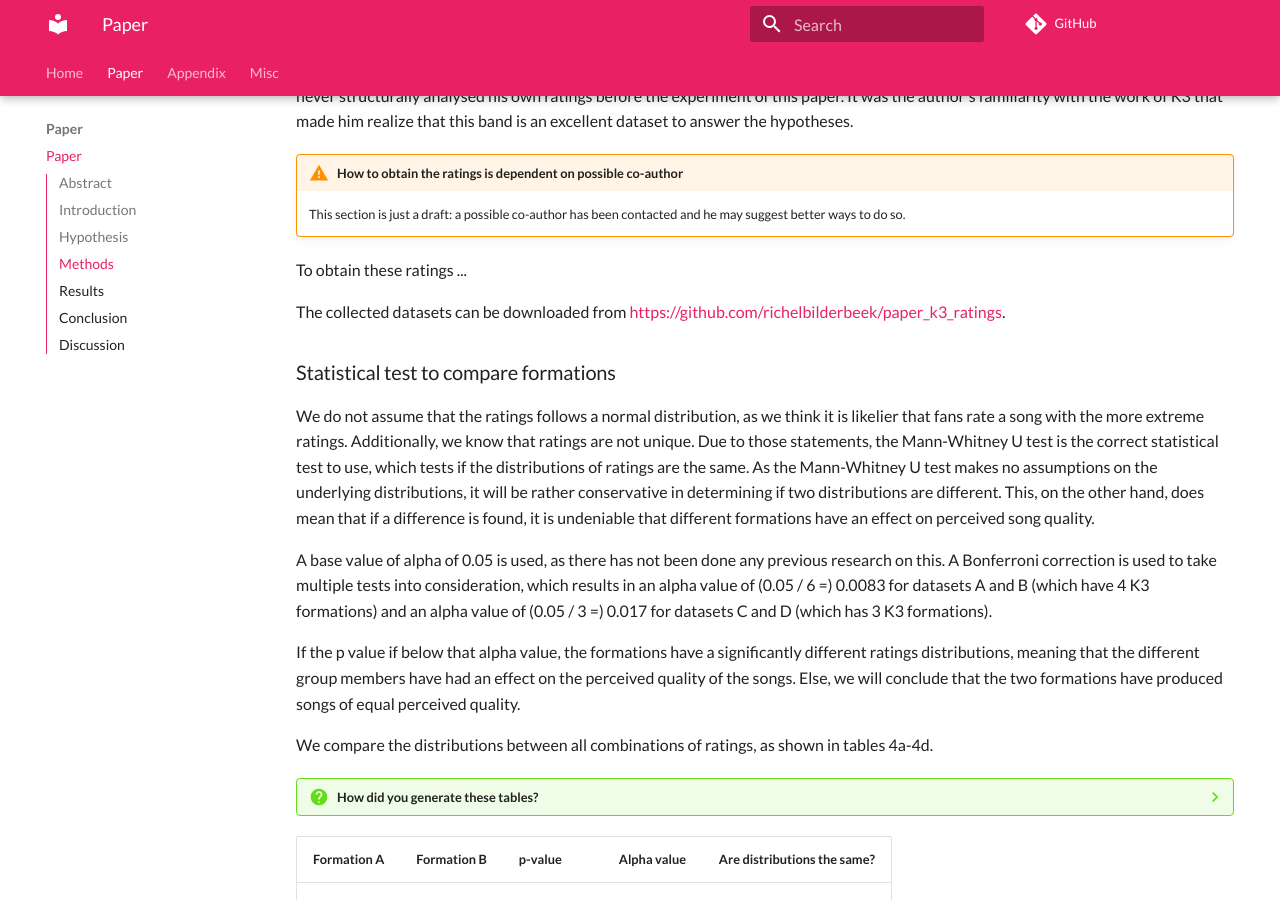
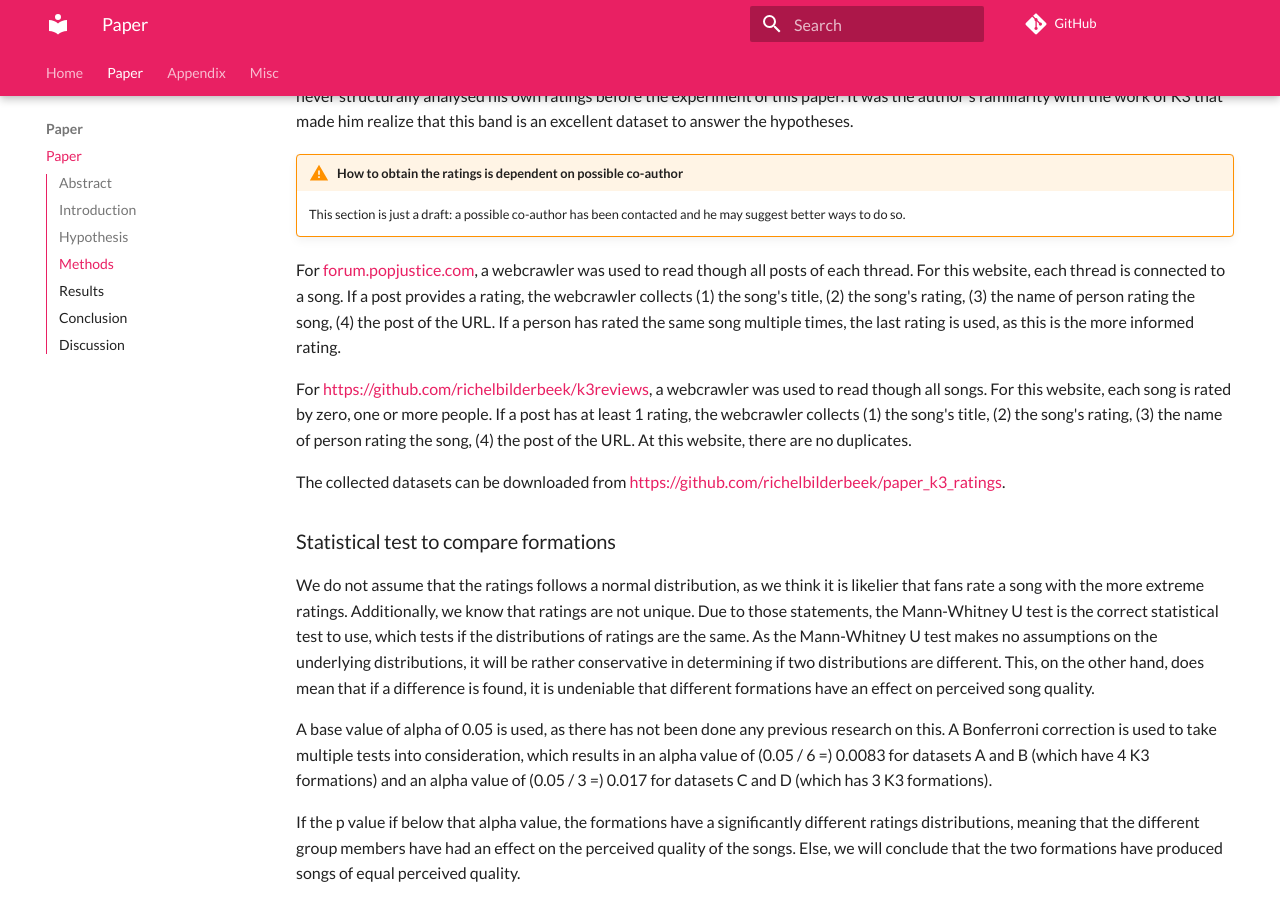
Before and after one commit to richelbilderbeek/paper_k3_ratings, an MkDocs documentation site: the page built from docs/paper.md, in a window 1280 px wide and 900 px high, scrolled down 2945 px. Built offline with MkDocs 1.6.1 and Material for MkDocs 9.7.7, drawn with Linux system fonts in a browser that asks for light colours; comment, search, counter and statistics services are not loaded.

Commit message:
Add draft method

```diff
--- a/docs/paper.md
+++ b/docs/paper.md
@@ -185,7 +185,6 @@ This, however, works just as fine four our hypotheses.
 
 ### Obtaining fan ratings
 
-
 We obtain ratings (which are values from
 1 to 10, where 1 is worst and 10 is best)
 from two websites in which fans
@@ -206,7 +205,21 @@ to answer the hypotheses.
     This section is just a draft: a possible co-author
     has been contacted and he may suggest better ways to do so.
 
-To obtain these ratings ...
+For [forum.popjustice.com](https://forum.popjustice.com/threads/its-the-k3-singles-rate.62219/),
+a webcrawler was used to read though all posts of each thread. For this
+website, each thread is connected to a song. If a post provides
+a rating, the webcrawler collects (1) the song's title, (2) the song's rating,
+(3) the name of person rating the song, (4) the post of the URL.
+If a person has rated the same song multiple times, the last rating is used,
+as this is the more informed rating.
+
+For [https://github.com/richelbilderbeek/k3reviews](https://github.com/richelbilderbeek/k3reviews),
+a webcrawler was used to read though all songs. For this
+website, each song is rated by zero, one or more people.
+If a post has at least 1 rating, the webcrawler collects
+(1) the song's title, (2) the song's rating,
+(3) the name of person rating the song, (4) the post of the URL.
+At this website, there are no duplicates.
 
 The collected datasets can be downloaded from
 [https://github.com/richelbilderbeek/paper_k3_ratings](https://github.com/richelbilderbeek/paper_k3_ratings).
```
